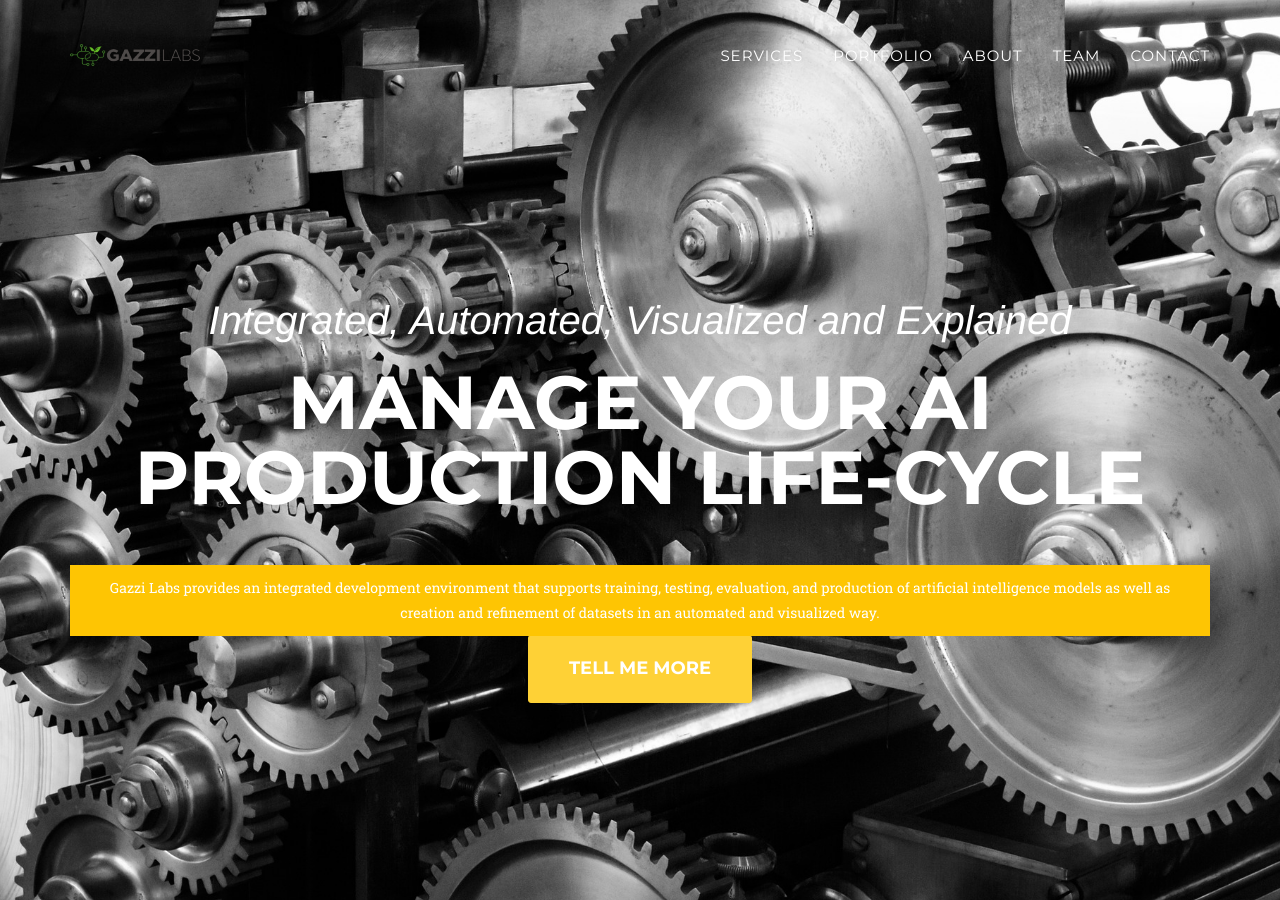
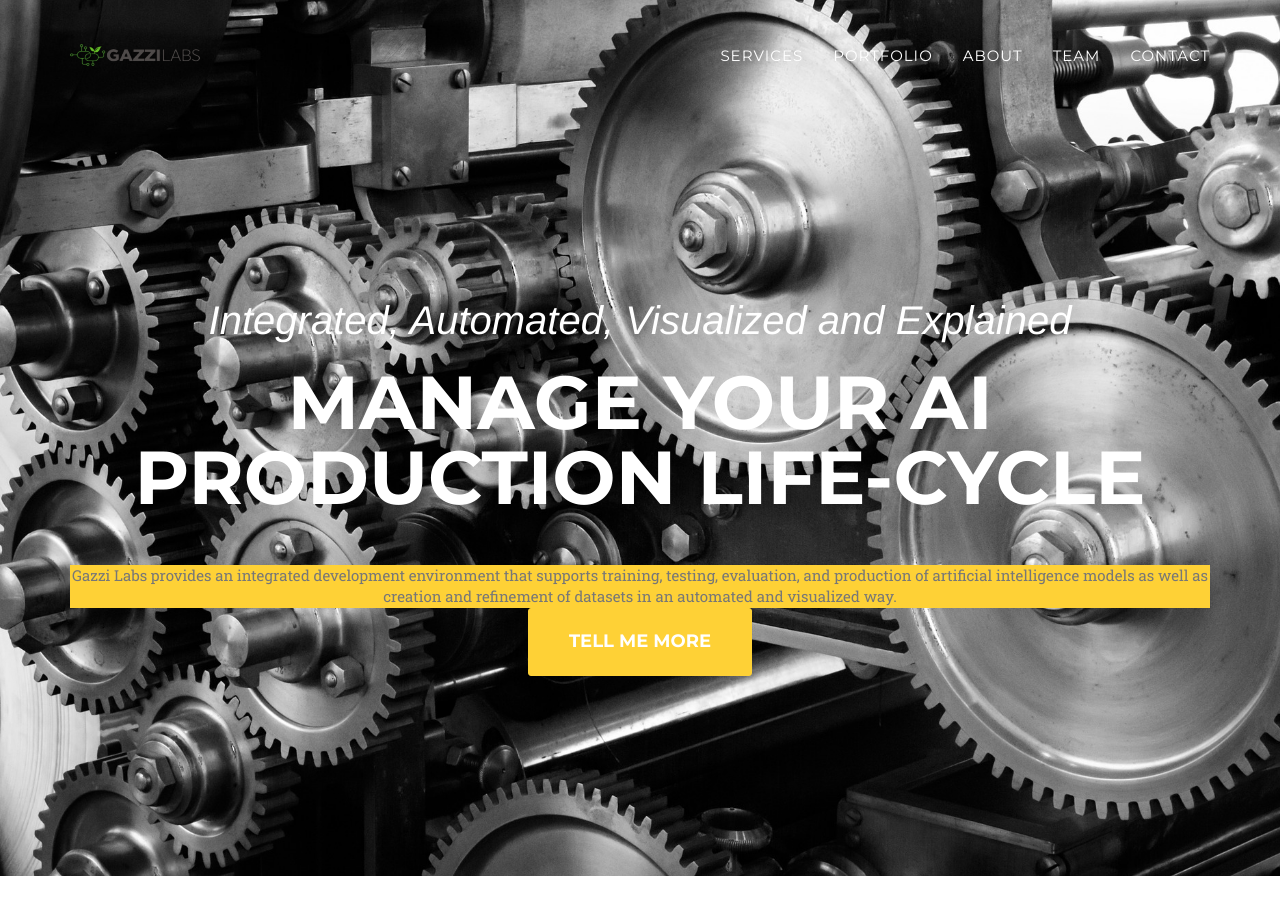
Before and after one commit to gazzilabs/gazzilabs.github.io, a Jekyll site: the page built from index.html, in a window 1280 px wide and 900 px high. Built offline with Jekyll 4.4.1, drawn with Linux system fonts in a browser that asks for light colours; some web fonts are replaced.

Commit message:
header layout

```diff
--- a/_includes/header.html
+++ b/_includes/header.html
@@ -49,8 +49,10 @@
             <div class="intro-text">
                 <div class="intro-lead-in">Integrated, Automated, Visualized and Explained</div>
                 <div class="intro-heading">Manage your AI production life-cycle</div>
-                <p class="text-muted list-group-item active">Gazzi Labs provides an integrated development environment that supports training, testing, evaluation, and production of artificial intelligence models as well as creation and refinement of datasets in an automated and visualized way.</p>
-                <a href="#services" class="page-scroll btn btn-xl">Tell Me More</a>
+                <div class="text-muted alert-success">Gazzi Labs provides an integrated development environment that supports training, testing, evaluation, and production of artificial intelligence models as well as creation and refinement of datasets in an automated and visualized way.</div>
+                <div class="row">
+                    <a href="#services" class="page-scroll btn btn-xl">Tell Me More</a>
+                </div>
             </div>
         </div>
     </header>
```
